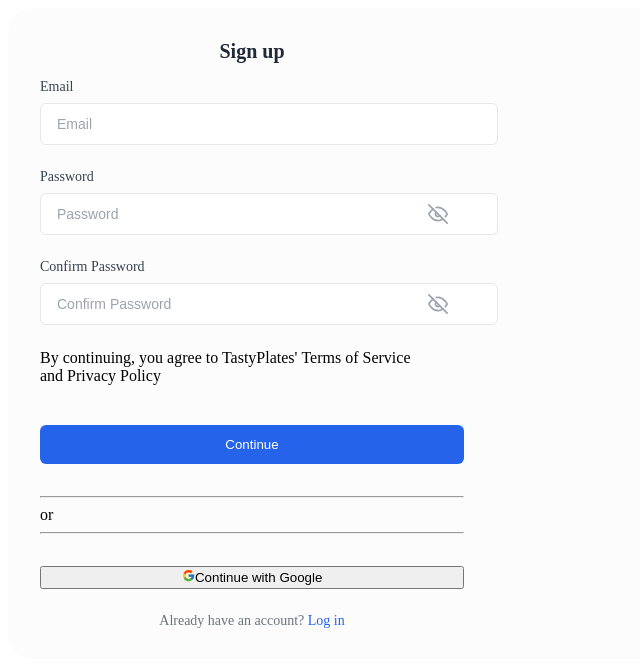
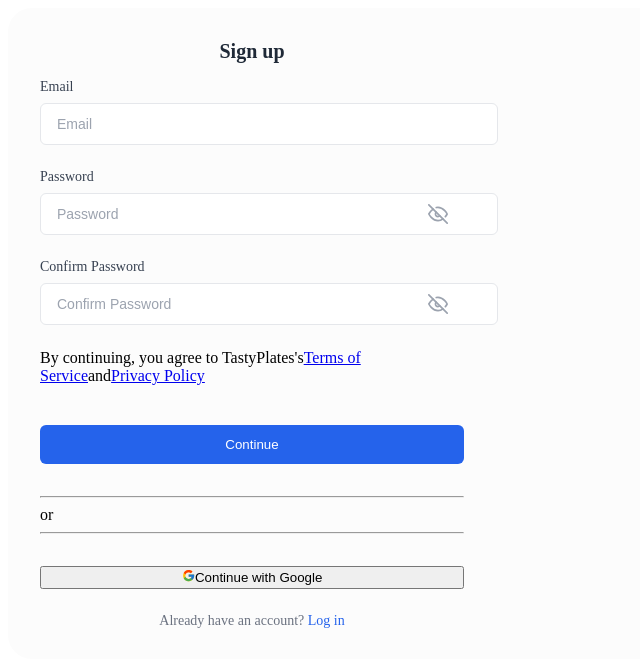
Before and after one commit to myeung-bana/tastyplates-v2, a Next.js app: page /Register/Register in a window 1280 px wide. Shown: the top 666 px of the page, without its empty margins (0-640 px from the left). Built offline with nearby package versions, Linux system fonts and the light colour scheme; no server answers.

Commit message:
Clicking on Terms of Service and Privacy Policy now redirects to their page.

```diff
--- a/src/pages/Register/Register.tsx
+++ b/src/pages/Register/Register.tsx
@@ -13,7 +13,7 @@
 import { minimumPassword } from "@/constants/validation";
 import { emailOccurredError, passwordLimit, passwordsNotMatch, unexpectedError } from "@/constants/messages";
 import { FIREBASE_ERRORS, responseStatusCode as code, sessionProvider as provider, sessionType } from "@/constants/response";
-import { HOME, ONBOARDING_ONE } from "@/constants/pages";
+import { HOME, ONBOARDING_ONE, TERMS_OF_SERVICE, PRIVACY_POLICY } from "@/constants/pages";
 
 interface RegisterPageProps {
   onOpenSignin?: () => void;
@@ -260,11 +260,25 @@
                     <div className="text-red-600 text-xs mt-1">{confirmPasswordError}</div>
                   )}
                 </div>
-                <div className="text-sm font-normal">
-                  By continuing, you agree to TastyPlates'&nbsp;
-                  <span className="font-semibold underline text=[#494D5D]">Terms of Service</span>&nbsp;
-                  and&nbsp;
-                  <span className="font-semibold underline text=[#494D5D]">Privacy Policy</span>
+                <div className="text-sm font-normal w-full flex flex-wrap gap-x-1 gap-y-1 text-center mb-2">
+                  <span>By continuing, you agree to TastyPlates&apos;s</span>
+                  <a
+                    href={TERMS_OF_SERVICE}
+                    target="_blank"
+                    rel="noopener noreferrer"
+                    className="font-semibold underline text-[#494D5D] hover:text-[#31343F]"
+                  >
+                    Terms of Service
+                  </a>
+                  <span>and</span>
+                  <a
+                    href={PRIVACY_POLICY}
+                    target="_blank"
+                    rel="noopener noreferrer"
+                    className="font-semibold underline text-[#494D5D] hover:text-[#31343F]"
+                  >
+                    Privacy Policy
+                  </a>
                 </div>
 
                 <button
```
